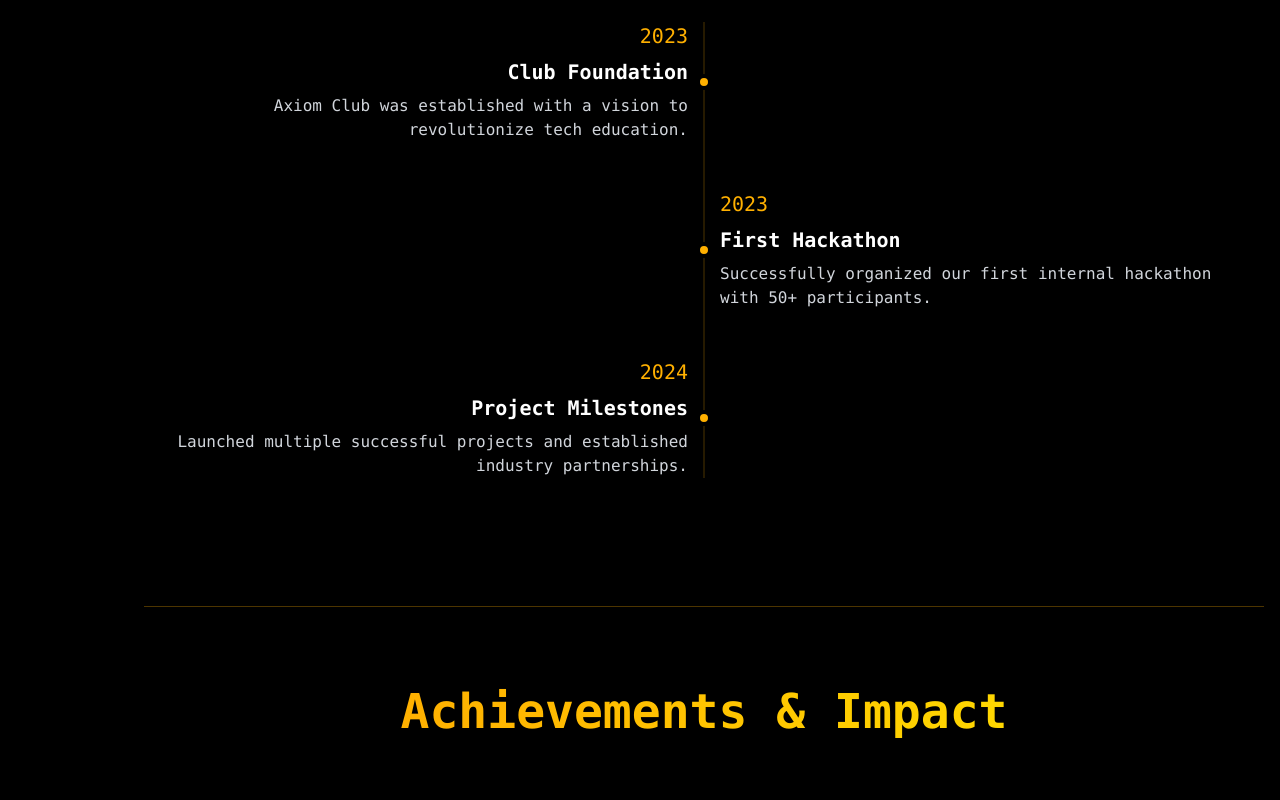
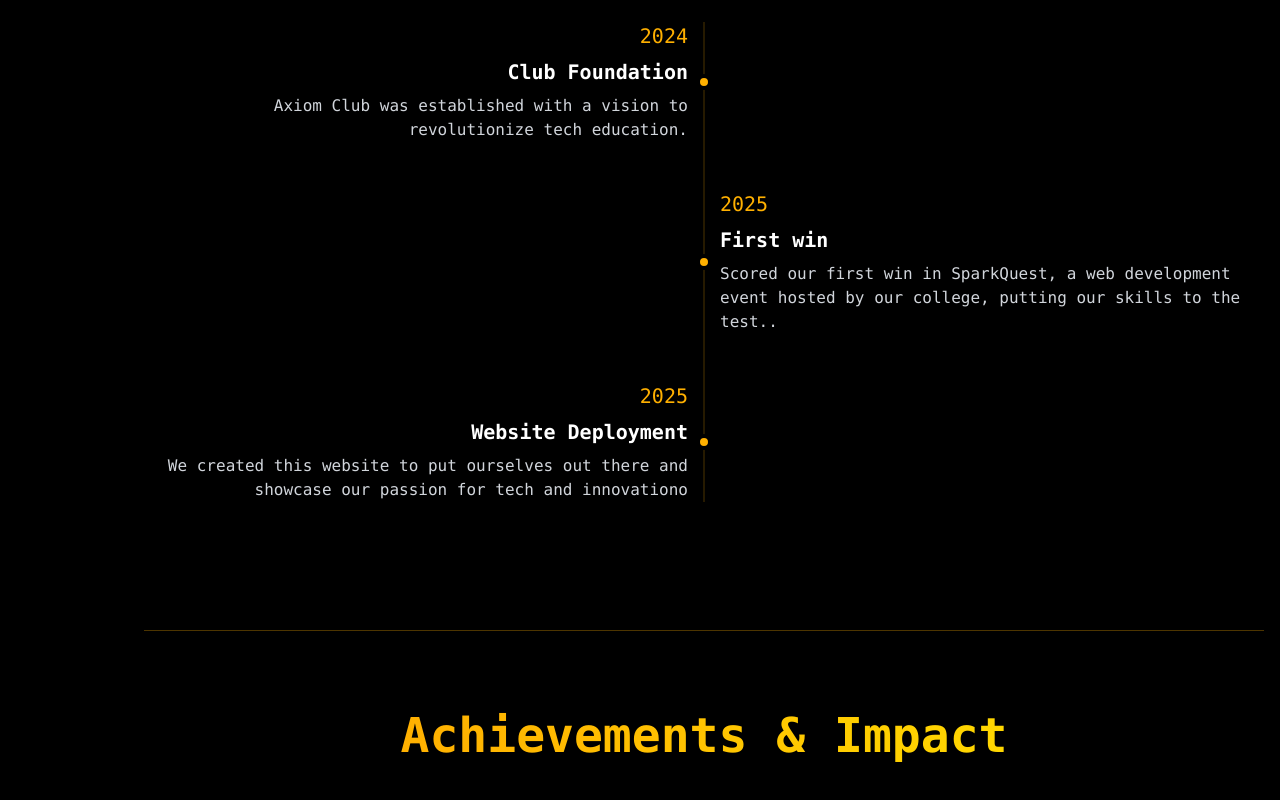
Before and after one commit to heywinit/axiomclub.tech, a Next.js app: page /about in a window 1280 px wide. Shown: the part 2203-3003 px from the top of the page. Built offline with nearby package versions, Linux system fonts and the light colour scheme.

Commit message:
🐛 FIX: Bug fixes

```diff
--- a/src/app/about/About.tsx
+++ b/src/app/about/About.tsx
@@ -583,22 +583,22 @@
                 <div className="absolute left-1/2 transform -translate-x-1/2 h-full w-px bg-[var(--matrix-color-30)]" />
                 {[
                   {
-                    year: "2023",
+                    year: "2024",
                     title: "Club Foundation",
                     description:
                       "Axiom Club was established with a vision to revolutionize tech education.",
                   },
                   {
-                    year: "2023",
-                    title: "First Hackathon",
+                    year: "2025",
+                    title: "First win",
                     description:
-                      "Successfully organized our first internal hackathon with 50+ participants.",
+                      "Scored our first win in SparkQuest, a web development event hosted by our college, putting our skills to the test..",
                   },
                   {
-                    year: "2024",
-                    title: "Project Milestones",
+                    year: "2025",
+                    title: "Website Deployment",
                     description:
-                      "Launched multiple successful projects and established industry partnerships.",
+                      "We created this website to put ourselves out there and showcase our passion for tech and innovationo ",
                   },
                 ].map((event, index) => (
                   <motion.div
--- a/src/app/home/featured-projects/FeaturedProjects.tsx
+++ b/src/app/home/featured-projects/FeaturedProjects.tsx
@@ -1,3 +1,4 @@
+
 "use client";
 
 import React, { memo, useState, useMemo } from "react";
--- a/src/services/projectService.ts
+++ b/src/services/projectService.ts
@@ -22,7 +22,7 @@
       "OpenAI API",
       "Supabase",
     ],
-    status: "Planning",
+    status: "In Progress",
     github: "https://github.com/axiomclub/waqt",
   },
   {
```
